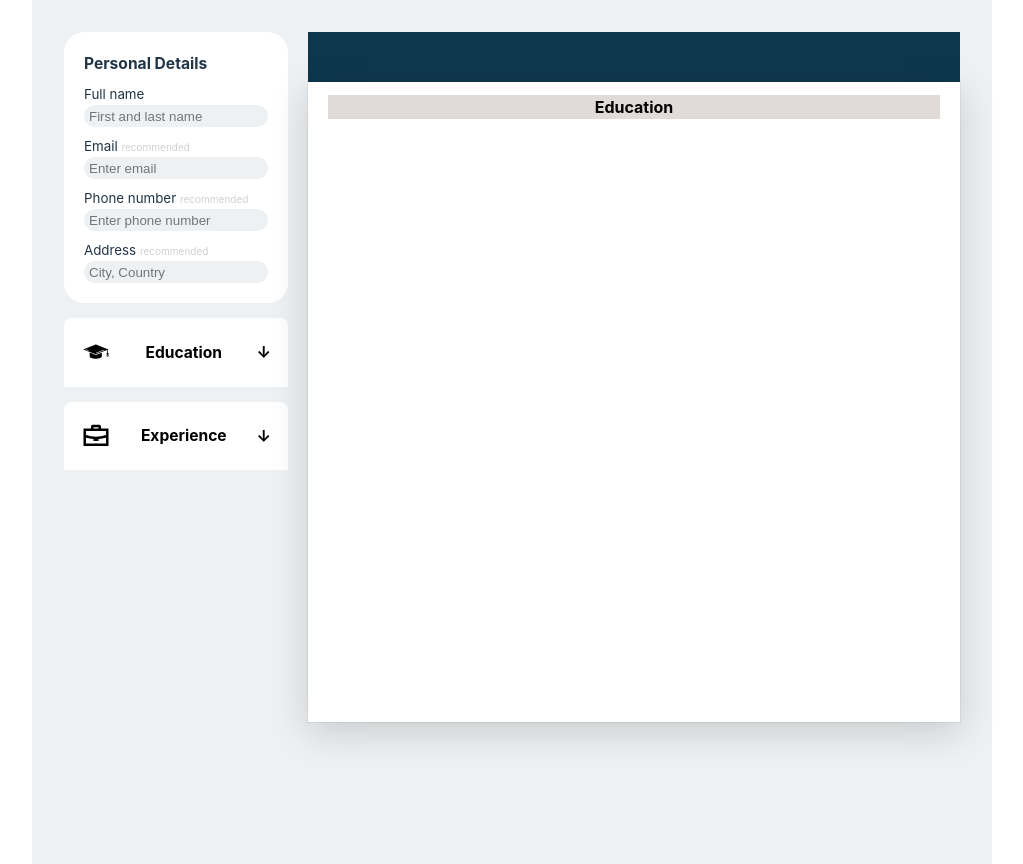
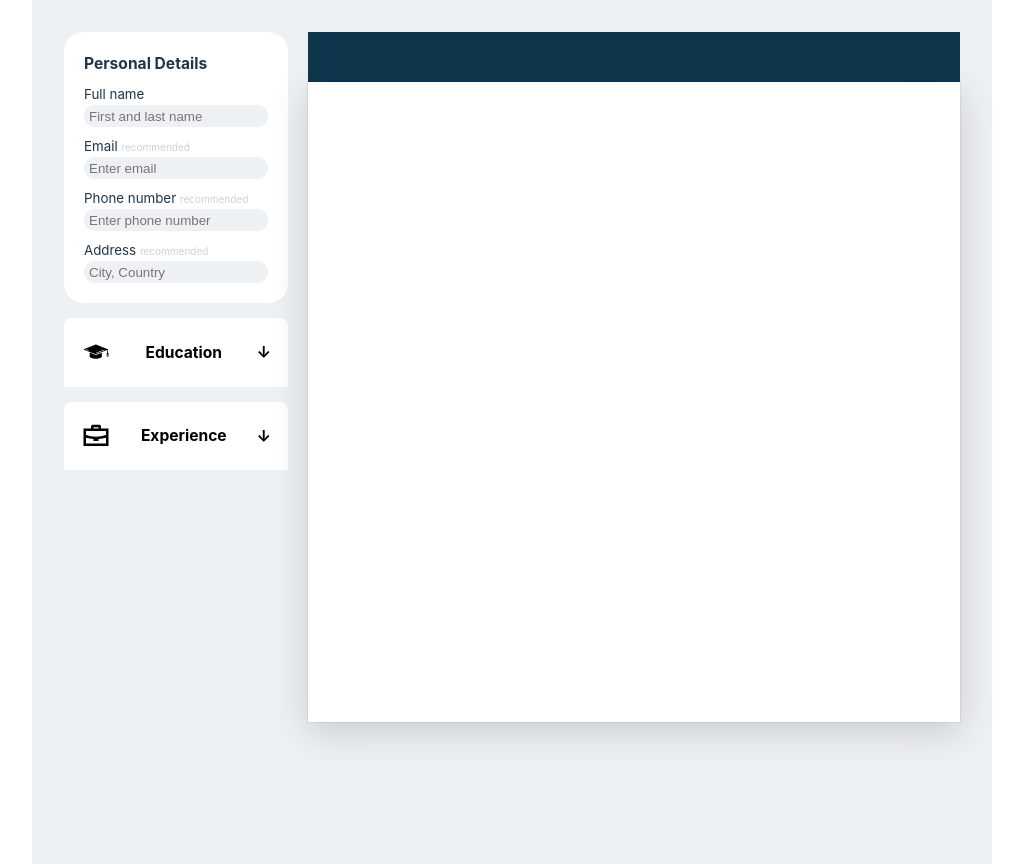
Before and after one commit to gtsoul-tech/cv-template, a React (Vite) app: page / in a window 1280 px wide. Shown: the whole page, without its empty margins (128-1151 px from the left). Built offline with nearby package versions, Linux system fonts and the light colour scheme.

Commit message:
removed some props

```diff
--- a/src/components/EducationDetails.jsx
+++ b/src/components/EducationDetails.jsx
@@ -19,7 +19,7 @@ function EducationDetails(props){
 
     return(<>
         <div className='educationDisplay'>
-        {props.degrees.length >= 1 ? (
+        {props.degrees.length > 1 ? (
             <div>
             <h2 className='educationDisplayTitle'> Education </h2>
             {props.degrees.map((current)=>{
@@ -48,16 +48,10 @@ function EducationDetails(props){
 }
 EducationDetails.propTypes = {
     degrees:PropTypes.array,
-    //degree: PropTypes.object.isRequired,
     school: PropTypes.string,
     degreeTitle: PropTypes.string,
     startDate: PropTypes.string,
     endDate:PropTypes.string,
-    location:PropTypes.string,
-    handleChangeSchool:PropTypes.func,
-    handleChangeDegree:PropTypes.func,
-    handleChangeStartDate:PropTypes.func,
-    handleChangeEndDate:PropTypes.func,
-    handleChangeLocation:PropTypes.func,
+    location:PropTypes.string
 }
 export default EducationDetails
```
